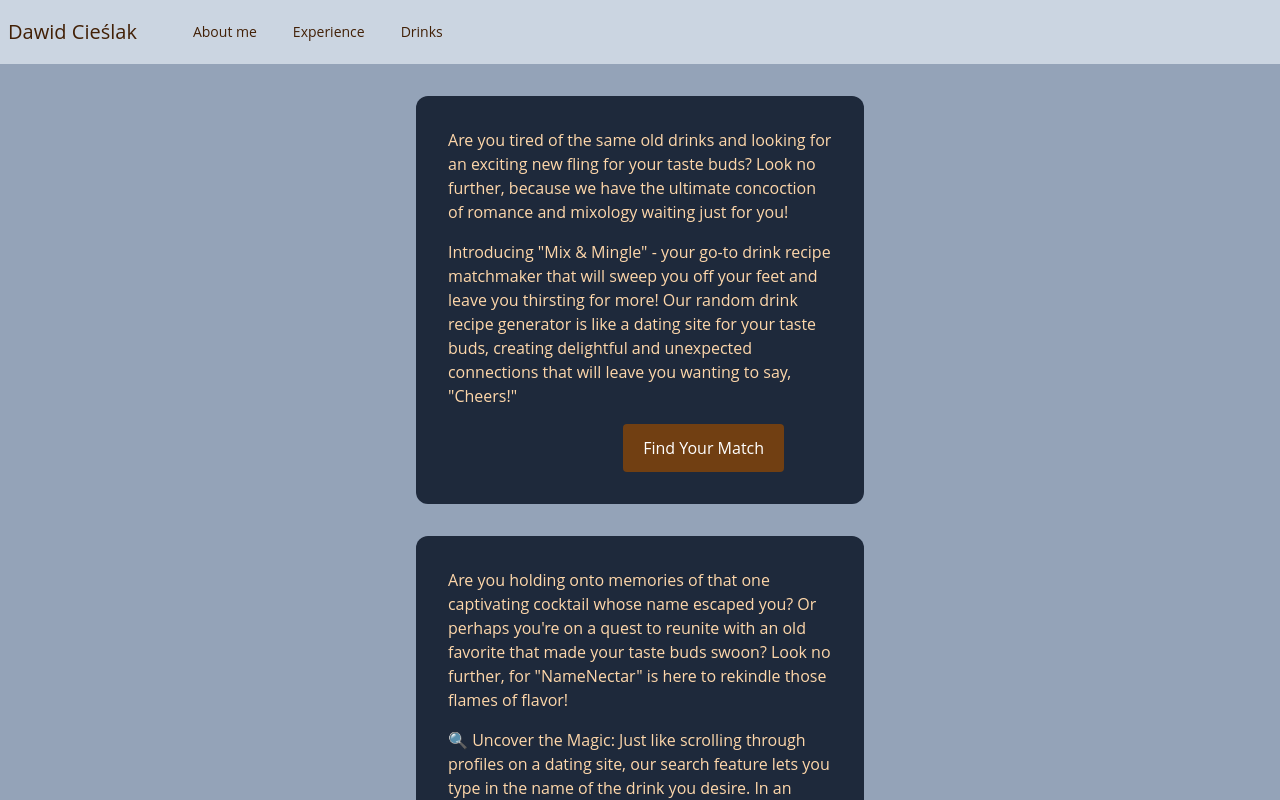
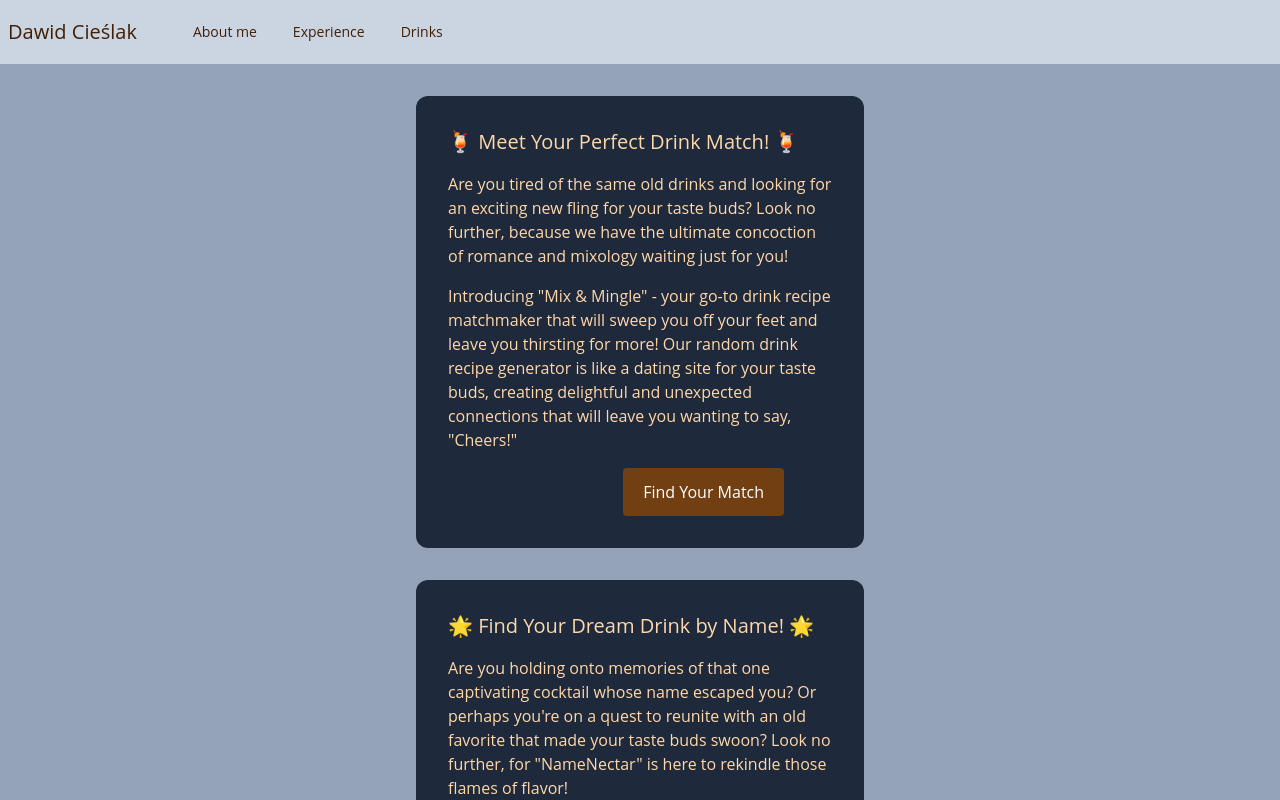
Before and after one commit to Canthar90/First-Full, a Vue app in the folder Frontend/First_full_front/: page /drinks in a window 1280 px wide. Shown: the top 800 px of the page. Built offline with nearby package versions, Linux system fonts and the light colour scheme.

Commit message:
Added some content to initial elements

```diff
--- a/Frontend/First_full_front/src/components/DrinkByName/DrinkByNameInitial.vue
+++ b/Frontend/First_full_front/src/components/DrinkByName/DrinkByNameInitial.vue
@@ -1,4 +1,6 @@
 <template>
+  <h3 class="text-xl text-orange-200 pb-4">🌟 Find Your Dream Drink by Name! 🌟</h3>
+
   <div class="text-orange-200">
     Are you holding onto memories of that one captivating cocktail whose name escaped you? Or
     perhaps you're on a quest to reunite with an old favorite that made your taste buds swoon? Look
--- a/Frontend/First_full_front/src/components/RandomDrink/RandomDrinkInitial.vue
+++ b/Frontend/First_full_front/src/components/RandomDrink/RandomDrinkInitial.vue
@@ -1,4 +1,6 @@
 <template>
+  <h3 class="text-orange-200 text-xl pb-4">🍹 Meet Your Perfect Drink Match! 🍹</h3>
+
   <div class="text-orange-200">
     Are you tired of the same old drinks and looking for an exciting new fling for your taste buds?
     Look no further, because we have the ultimate concoction of romance and mixology waiting just
```
